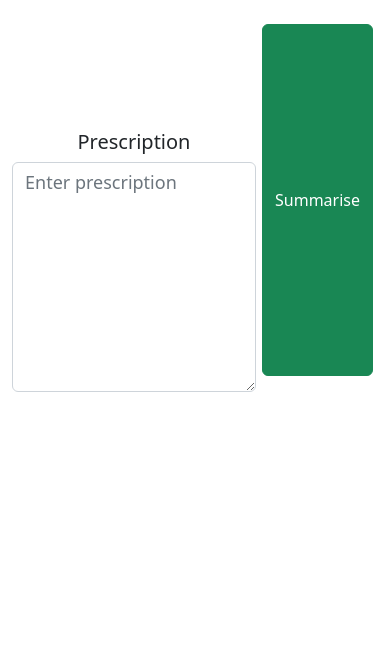
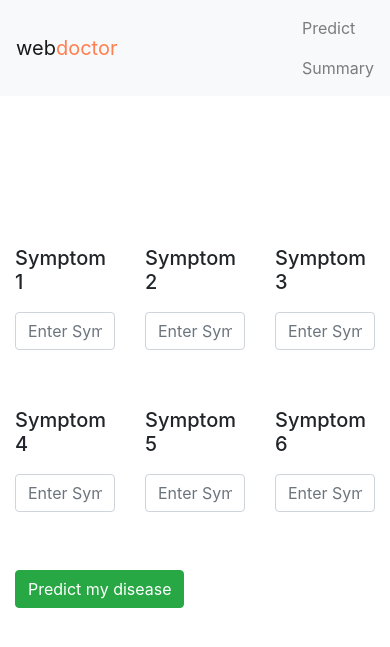
Before and after one commit to Bikesh14/Disease_Prediction, a Flask app: template templates/index.html in a window 390 px wide. Shown: the top 647 px of the page. Run offline with Flask 2, Linux system fonts and the light colour scheme; the template is opened without the code that fills it, so the values that code supplies are empty; parts of the project's set-up code (start-up, migrations or seed data) failed here and were passed over; some libraries are stand-ins or nearby versions.

Commit message:
predict fields

```diff
--- a/templates/index.html
+++ b/templates/index.html
@@ -2,84 +2,65 @@
 <html lang="en">
 <head>
   <meta charset="UTF-8">
-    <meta http-equiv="X-UA-Compatible" content="IE=edge">
-    <meta name="viewport" content="width=device-width, initial-scale=1.0">
+  <meta name="viewport" content="width=device-width, initial-scale=1, shrink-to-fit=no">
+
   <title>Disease Prediction</title>
   <!-- <link rel="stylesheet" href="{{ url_for('static', filename='css/index.css')}}"> -->
-    <link href="https://cdn.jsdelivr.net/npm/bootstrap@5.2.3/dist/css/bootstrap.min.css" rel="stylesheet" integrity="sha384-rbsA2VBKQhggwzxH7pPCaAqO46MgnOM80zW1RWuH61DGLwZJEdK2Kadq2F9CUG65" crossorigin="anonymous">
-    <link rel="stylesheet" href="css/index.css">
+  <link rel="stylesheet" href="https://cdn.jsdelivr.net/npm/bootstrap@4.0.0/dist/css/bootstrap.min.css" integrity="sha384-Gn5384xqQ1aoWXA+058RXPxPg6fy4IWvTNh0E263XmFcJlSAwiGgFAW/dAiS6JXm" crossorigin="anonymous">
   <style>
     * {
       box-sizing: border-box;
     }
-
-        td,
-        th {
-          padding: 5px 15px !important;
-        }
-
-        .tr {
-          background-color: #F4701F !important;
-        }
-
-        /* Extra large devices (large laptops and desktops, 1200px and up) */
-        @media only screen and (max-width: 1200px) {
-          main {
-            flex-direction: column;
-          }
-
-          .main__container {
-            width: 100% !important;
-          }
-
-          .main__container .tables {
-            flex-direction: column;
-          }
-
-          aside {
-            width: 100% !important;
-            flex-direction: row !important;
-            justify-content: space-between !important;
-          }
-
-          .form-group {
-            width: 100% !important;
-            padding-right: 6px;
-          }
-
-          img {
-            position: static;
-            visibility: hidden;
-          }
-
-          .grammar {
-            margin-top: 0 !important;
-          }
-
-          form {
-            display: flex;
-          }
-
-          textarea {
-            font-size: 50. !important;
-          }
-
-          .btn {
-            margin-right: 5px !important;
-          }
+    h5 {
+      padding-bottom: 10px;
     }
   </style>
 </head>
 <body>
+  <nav class="navbar navbar-expand-lg navbar-light bg-light">
     <div class="container">
+      <a class="navbar-brand" href="#">web<span style="color: coral">doctor</span></a>
+      <ul class="navbar-nav">
+        <li class="nav-item">
+          <a class="nav-link" href="#">Predict</a>
+        </li>
+        <li class="nav-item">
+          <a class="nav-link" href="summarizer.html">Summary</a>
+        </li>
+      </ul>
+    </div>
+  </nav>
+  <div class="container" style="padding-top: 150px">
     <form action="" method="POST">
-        <div class="form-group" style="margin-top: 130px">
-          <h5>Prescription<h5>
-          <textarea placeholder="Enter prescription" class="form-control" id="prescription" name="prescription" rows="8"
-            style="font-size: 18px"></textarea>
-          </textarea>
+      <div class="row mb-4">
+        <div class="form-group col">
+          <h5>Symptom 1<h5>
+          <input type="text" class="form-control" name="symptom1" placeholder="Enter Symptom 1">
         </div>
-        <input type="submit" class="btn btn-success my-4" value="Summarise" />
+        <div class="form-group col">
+          <h5>Symptom 2<h5>
+          <input type="text" class="form-control" name="symptom2" placeholder="Enter Symptom 2">
+        </div>
+        <div class="form-group col">
+          <h5>Symptom 3<h5>
+          <input type="text" class="form-control" name="symptom3" placeholder="Enter Symptom 3">
+        </div>
+      </div>
+      <div class="row mb-4">
+        <div class="form-group col">
+          <h5>Symptom 4<h5>
+          <input type="text" class="form-control" name="symptom4" placeholder="Enter Symptom 4">
+        </div>
+        <div class="form-group col">
+          <h5>Symptom 5<h5>
+          <input type="text" class="form-control" name="symptom5" placeholder="Enter Symptom 5">
+        </div>
+        <div class="form-group col">
+          <h5>Symptom 6<h5>
+          <input type="text" class="form-control" name="symptom6" placeholder="Enter Symptom 6">
+        </div>
+      </div>
+      <input type="submit" class="btn btn-success" value="Predict my disease">
     </form>
   </div>
   <!-- jQuery first, then Popper.js, then Bootstrap JS -->
```
Also changed, not shown: templates/summarizer.html (+20 -64 lines). Lines whose indentation alone changed are shown as unchanged.
